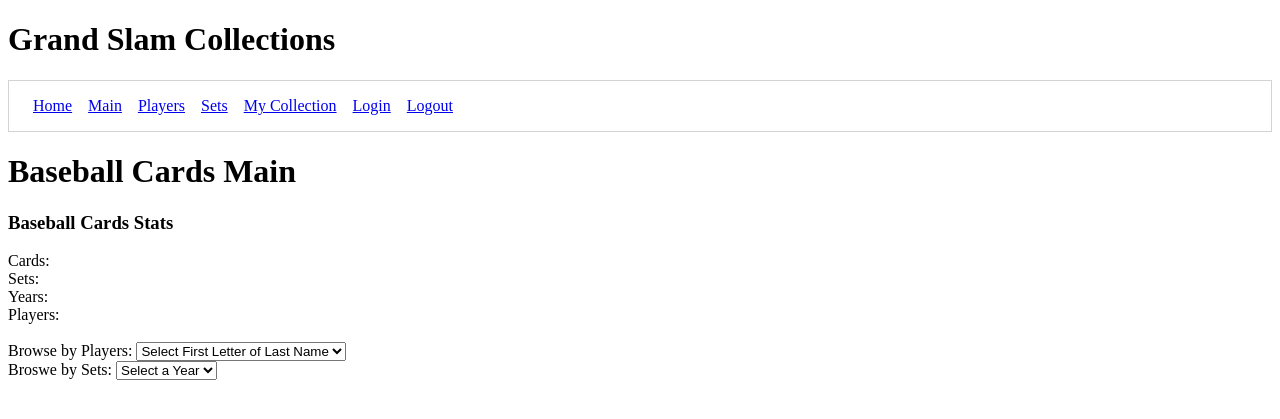
After one commit to ChaseSully222/Backend-Capstone, a Django app: page /main/ in a window 1280 px wide. The commit adds this page. Shown: the top 419 px of the page. Run offline with Django 3.2, Linux system fonts and the light colour scheme.

Commit message:
setup the inital shell for the baseball card main page

```diff
--- /dev/null
+++ b/baseballcardproject/baseballcardapp/templates/main.html
@@ -0,0 +1,37 @@
+{% extends 'shared/base.html' %}
+{% block content %}
+
+    <h1>Baseball Cards Main</h1>
+<div>
+    <h3>Baseball Cards Stats</h3>
+        Cards:<br>
+        Sets:<br>
+        Years:<br>
+        Players:<br>
+</div>
+    <br>
+<div>
+    <label for="cars">Browse by Players:</label>
+
+<select name="Select Last Name Initial" id="lastNameInitialFiler">
+    <option value="Select First Letter of Last Name">Select First Letter of Last Name</option>
+    <option value="A">A</option>
+    <option value="B">B</option>
+    <option value="C">C</option>
+    <option value="D">D</option>
+</select><br>
+
+
+    <label for="Sets">Broswe by Sets:</label>
+
+<select name="Year" id="setYearFilter">
+  <option value="Select a Year">Select a Year</option>
+  <option value="1990">1990</option>
+  <option value="1991">1991</option>
+  <option value="1992">1992</option>
+  <option value="1993">1993</option>
+</select>
+</div>
+
+
+{% endblock %}
--- a/baseballcardproject/baseballcardapp/templates/shared/base.html
+++ b/baseballcardproject/baseballcardapp/templates/shared/base.html
@@ -32,7 +32,7 @@
     <nav id="site-nav">
         <ol class="navList">
             <li class="navList__route"><a href="{% url 'baseballcardapp:home' %}">Home</a></li>
-            {% comment %} <li class="navList__route"><a href="{% url 'baseballcardapp:main' %}">Baseball Card Main</a></li> {% endcomment %}
+            <li class="navList__route"><a href="{% url 'baseballcardapp:main' %}">Main</a></li>
             <li class="navList__route"><a href="{% url 'baseballcardapp:players' %}">Players</a></li>
             <li class="navList__route"><a href="{% url 'baseballcardapp:sets' %}">Sets</a></li>
             <li class="navList__route"><a href="{% url 'baseballcardapp:mycollection' %}">My Collection</a></li>
--- a/baseballcardproject/baseballcardapp/urls.py
+++ b/baseballcardproject/baseballcardapp/urls.py
@@ -7,7 +7,7 @@ urlpatterns = [
     path('', home, name='home'),
     path('accounts/', include('django.contrib.auth.urls')),
     path('home/', home, name='home'),
-    # path('main/', main, name='main'),
+    path('main/', main, name='main'),
     path('players/', player_list, name='players'),
     path('sets/', set_list, name="sets"),
     path('mycollection/', collection_list, name="mycollection"),
--- a/baseballcardproject/baseballcardapp/views/__init__.py
+++ b/baseballcardproject/baseballcardapp/views/__init__.py
@@ -1,6 +1,7 @@
 from baseballcardapp.views.auth.logout import logout_user
 from .connection import Connection
 from .home import home
+from .main.list import main
 from .players.list import player_list
 from .sets.list import set_list
 from .collection.list import collection_list
--- /dev/null
+++ b/baseballcardproject/baseballcardapp/views/main/list.py
@@ -0,0 +1,12 @@
+import sqlite3
+from django.shortcuts import render
+from baseballcardapp.models import Card
+from baseballcardapp.models import Set
+from ..connection import Connection
+
+def main(request):
+    if request.method == 'GET':
+        template = 'main.html'
+        context = {}
+
+        return render(request, template, context)
```
